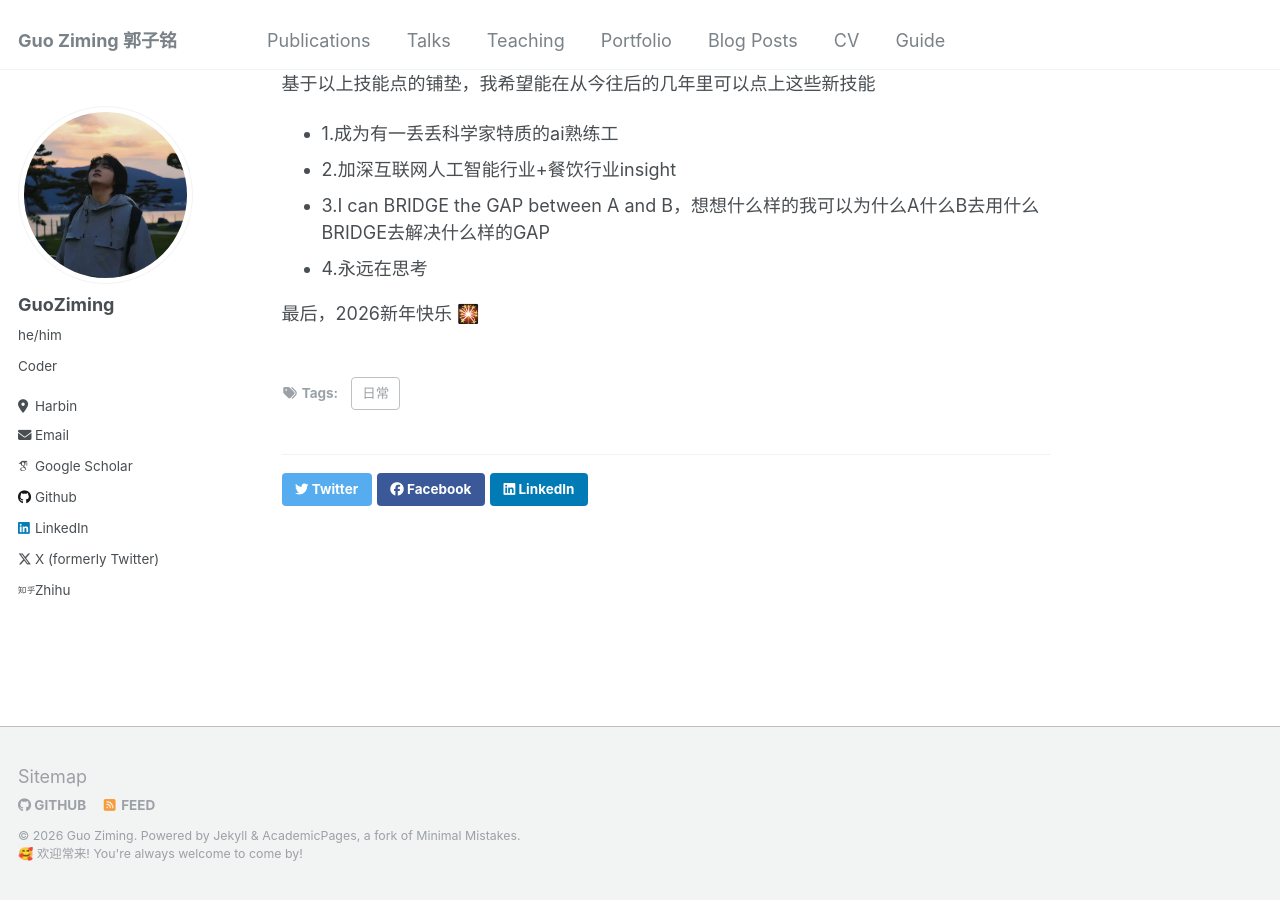
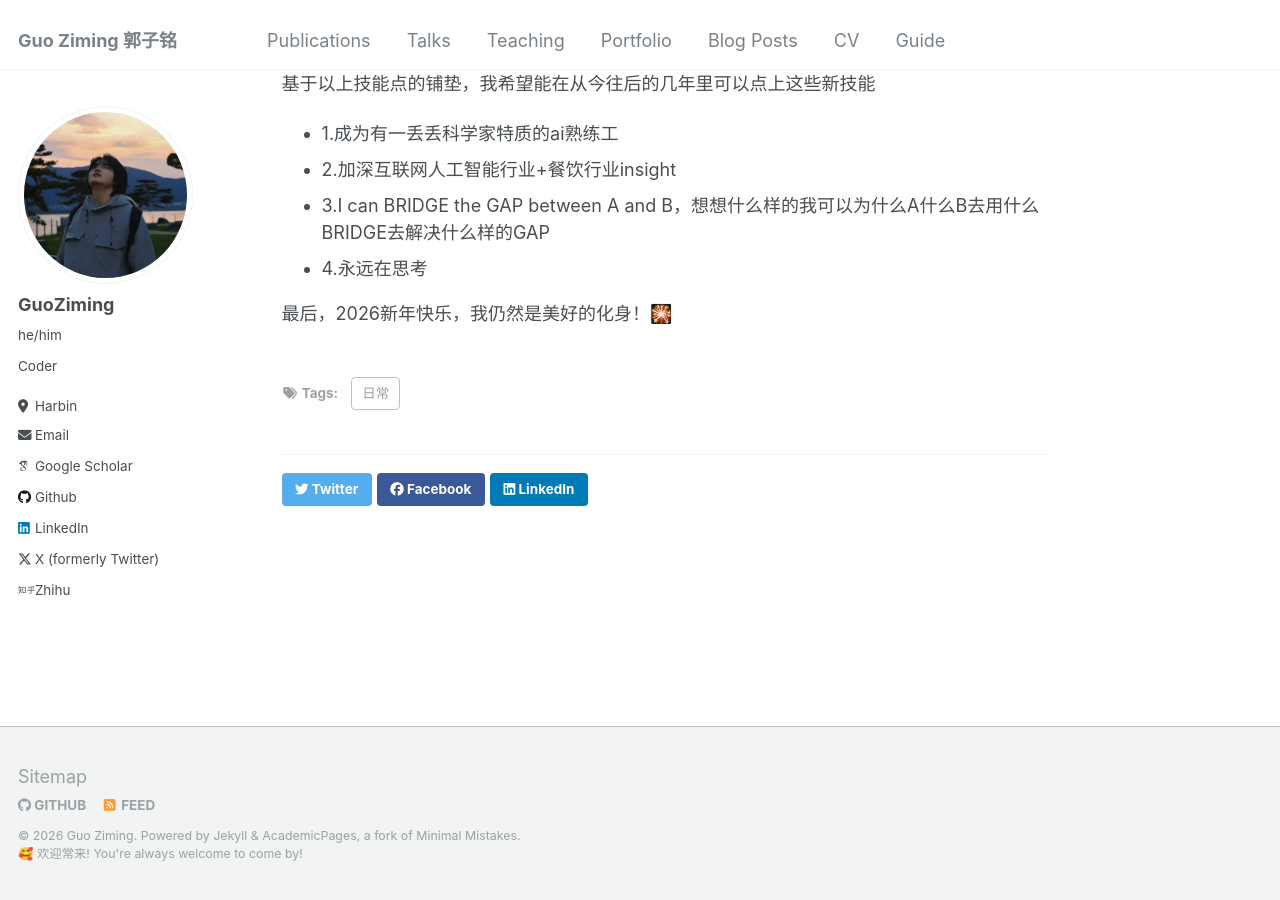
Before and after one commit to mcxiaoxiao/mcxiaoxiao.github.io, a Jekyll site: the page built from _posts/2026-01-16-前进.md, in a window 1280 px wide and 900 px high, scrolled down 1675 px. Built offline with Jekyll 4.4.1, drawn with Linux system fonts in a browser that asks for light colours; some web fonts are replaced.

Commit message:
Update 2026-01-16-前进.md

```diff
--- a/_posts/2026-01-16-前进.md
+++ b/_posts/2026-01-16-前进.md
@@ -54,4 +54,4 @@ tags:
   - 3.I can BRIDGE the GAP between A and B，想想什么样的我可以为什么A什么B去用什么BRIDGE去解决什么样的GAP
   - 4.永远在思考
 
-最后，2026新年快乐 🎇
+最后，2026新年快乐，我仍然是美好的化身！🎇
```
